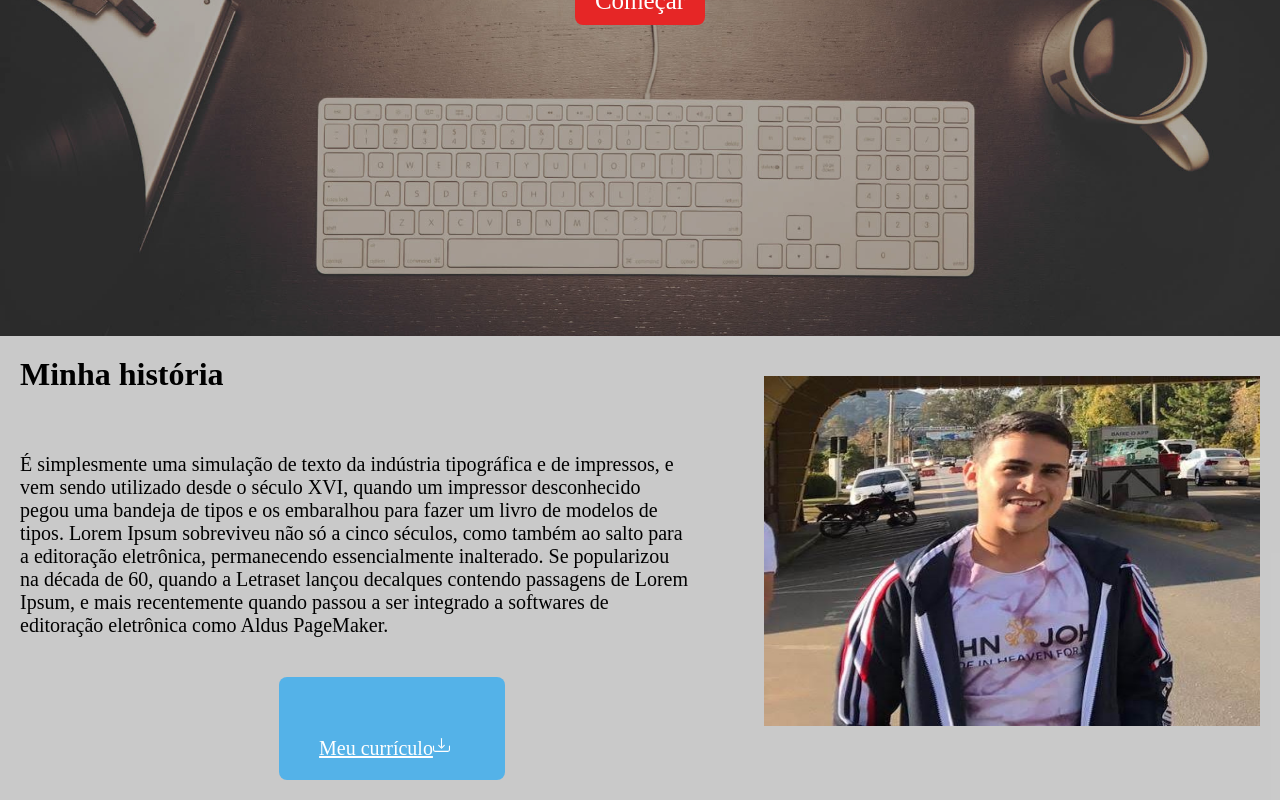
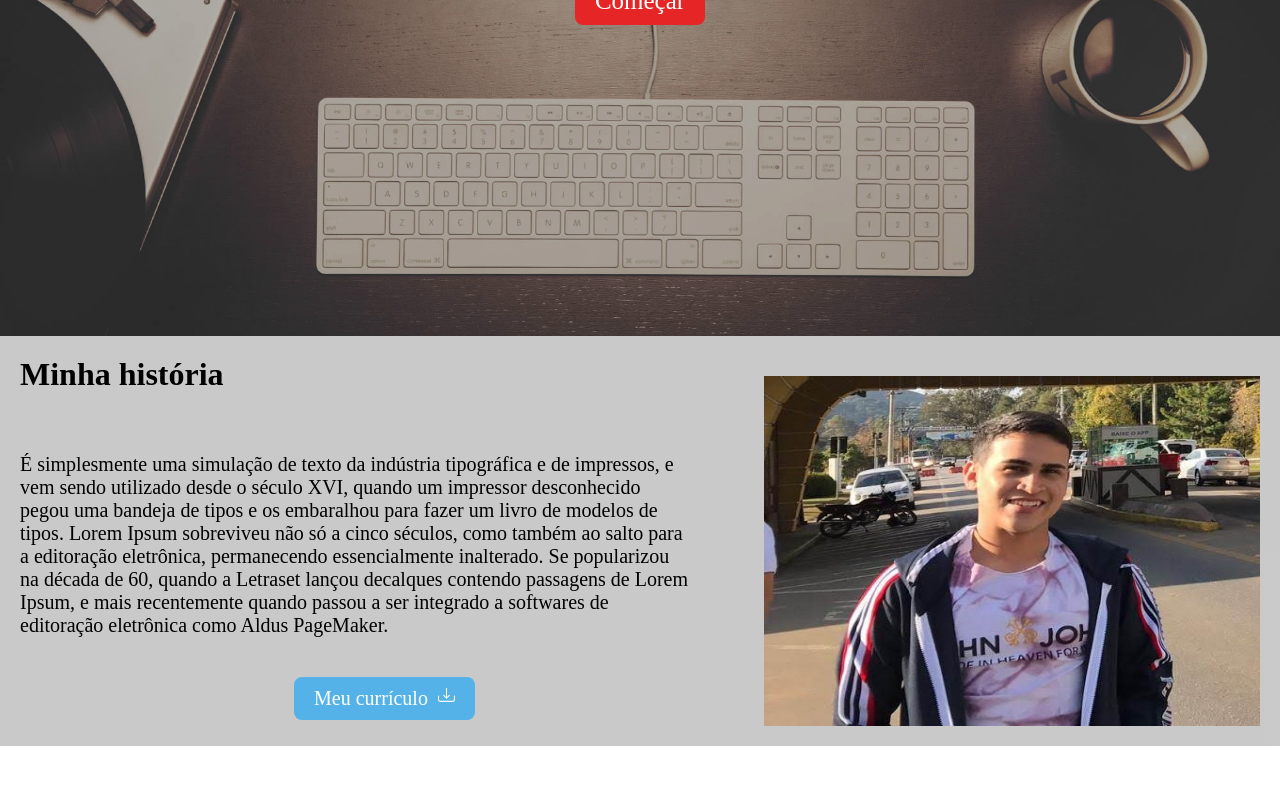
Before and after one commit to DanielSoaresRocha/my-portfolio, a React (Create React App) app: page / in a window 1280 px wide. Shown: the part 464-1264 px from the top of the page. After the commit the page ends 1210 px from the top, so only its background shows below. Built offline with nearby package versions, Linux system fonts and the light colour scheme.

Commit message:
fazendo download do meu currículo

```diff
--- a/src/pages/Home/index.js
+++ b/src/pages/Home/index.js
@@ -1,6 +1,5 @@
 import React from 'react';
 
-import { Link } from 'react-router-dom'
 import './styles.css'
 
 import { BsDownload } from "react-icons/bs";
@@ -38,11 +37,11 @@ function Home () {
                         É simplesmente uma simulação de texto da indústria tipográfica e de impressos, e vem sendo utilizado desde o século XVI, quando um impressor desconhecido pegou uma bandeja de tipos e os embaralhou para fazer um livro de modelos de tipos. Lorem Ipsum sobreviveu não só a cinco séculos, como também ao salto para a editoração eletrônica, permanecendo essencialmente inalterado. Se popularizou na década de 60, quando a Letraset lançou decalques contendo passagens de Lorem Ipsum, e mais recentemente quando passou a ser integrado a softwares de editoração eletrônica como Aldus PageMaker.
                     </p>
 
-                    <div className='donwloadCV'>
-                        <a className='donwloadCV' href={curriculo} download="DanielSoares.pdf">Meu currículo
-                        <BsDownload color={"white"} size={17} />
-                        </a>
-                    </div>
+
+                    <a href={curriculo} download="DanielSoares.pdf">
+                        Meu currículo
+                    <BsDownload className='spacing' />
+                    </a>
                 </div>
                 <img src={myImage} alt='Minha imagem' />
 
--- a/src/pages/Home/styles.css
+++ b/src/pages/Home/styles.css
@@ -104,7 +104,7 @@
     font-size: 20px;
 }
 
-.containerHome .history .text .donwloadCV{
+.containerHome .history .text a{
     display: flex;
     flex-direction: row;
     margin-top: 40px;
@@ -117,19 +117,22 @@
     padding-bottom: 10px;
     background-color: rgba(0, 162, 255, 0.582);
     justify-content: center;
-
+    font-size: 20px;
+    color: white;
+    background-color: rgba(0, 162, 255, 0.582);
+    cursor: pointer;
+    margin-right: 15px;
+    text-decoration: none;
 }
 
-.containerHome .history .text .donwloadCV a{
-    font-size: 20px;
+.containerHome .history a .spacing{
+    margin-left: 10px;
     color: white;
-    background-color: transparent;
-    cursor: pointer;
-    margin-right: 15px;
-
+    width: 17px;
+    height: 17px;
 }
 
-.containerHome .history .donwloadCV:hover{
+.containerHome .history a:hover{
     background-color: blue;
 }
 
```
